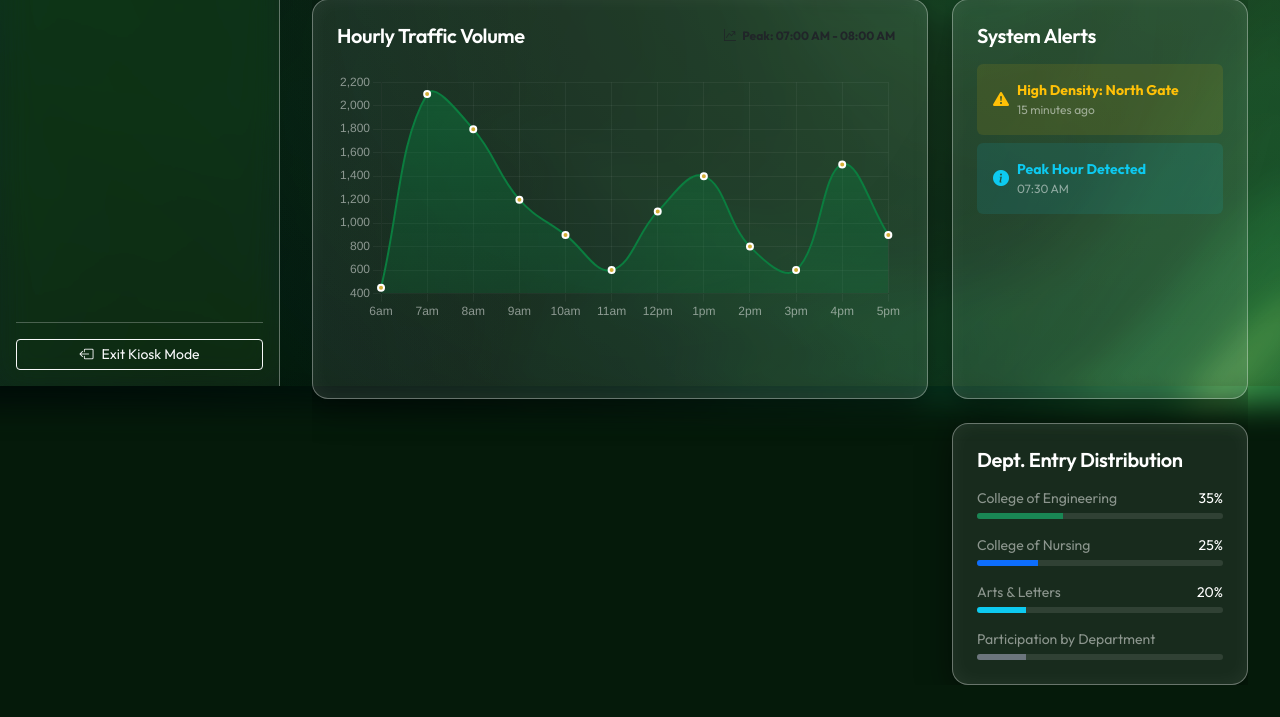
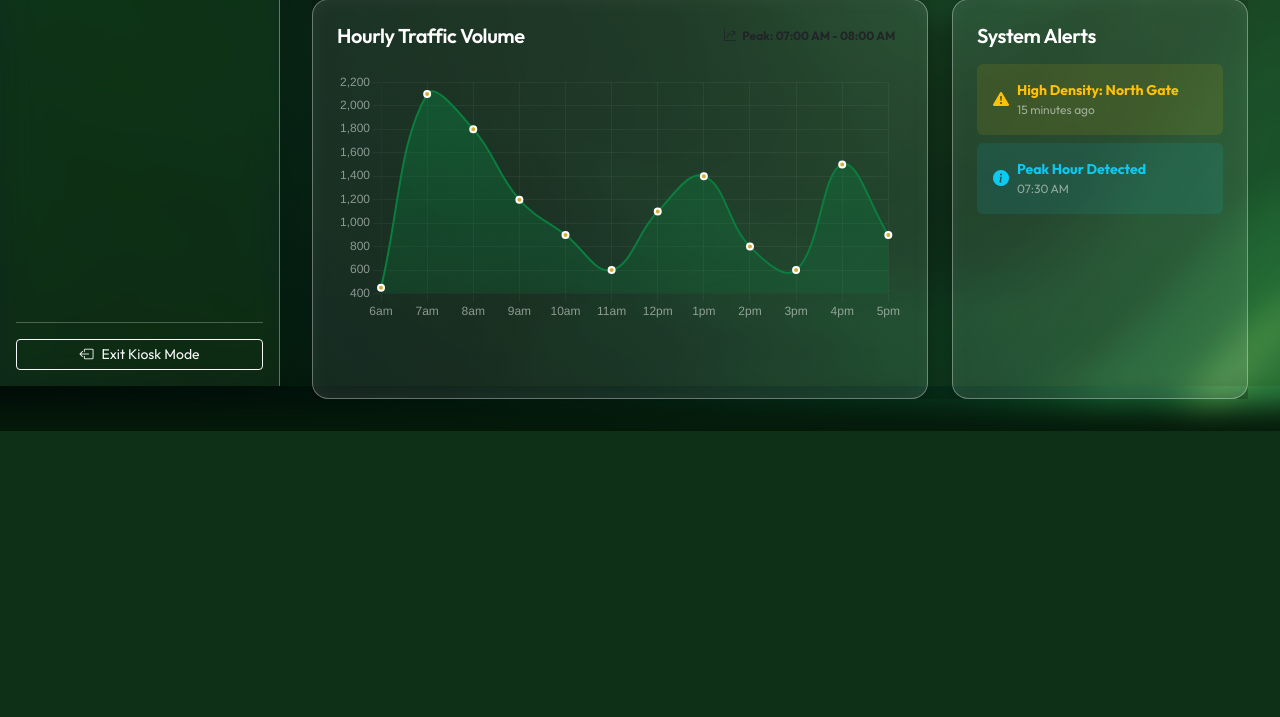
Before and after one commit to jbueta/plp-smart-attendance-monitoring-system, a Flask app: page /dashboard in a window 1280 px wide. Shown: the part 414-1131 px from the top of the page. After the commit the page ends 845 px from the top, so only its background shows below. Run offline with Flask 3, Linux system fonts and the light colour scheme; the visitor is signed in with stand-in values (Sample User, id 1); data that the repository does not hold is empty.

Commit message:
dashboard updates

```diff
--- a/schema.sql
+++ b/schema.sql
@@ -505,7 +505,7 @@ INSERT INTO `users` (`user_id`, `role`, `active`) VALUES
 (26, 'employee', 1),
 (27, 'employee', 1);
 
--- --------------------------------------------------------
+-- ---------------F-----------------------------------------
 
 --
 -- Table structure for table `violations`
--- a/templates/dashboard.html
+++ b/templates/dashboard.html
@@ -171,7 +171,7 @@
                         {% endfor %}
                     </div>
 
-                    <div class="card-glass p-4 mt-4 h-auto">
+                    <!-- <div class="card-glass p-4 mt-4 h-auto">
                         <h5 class="card-title text-white mb-3">Dept. Entry Distribution</h5>
                         <div class="mb-3">
                             <div class="d-flex justify-content-between small text-white-50 mb-1">
@@ -210,7 +210,7 @@
                                             style="width: {{ overall_stats.dept_distribution[3] + overall_stats.dept_distribution[4] }}%"></div>
                                     </div>
                         </div>
-                </div>
+                </div> -->
                 </div>
             </div> <!-- Close Row (Hourly Traffic & Alerts) -->
         </div> <!-- Close executive view wrapper -->
```
Also changed, not shown: 1 other file.
